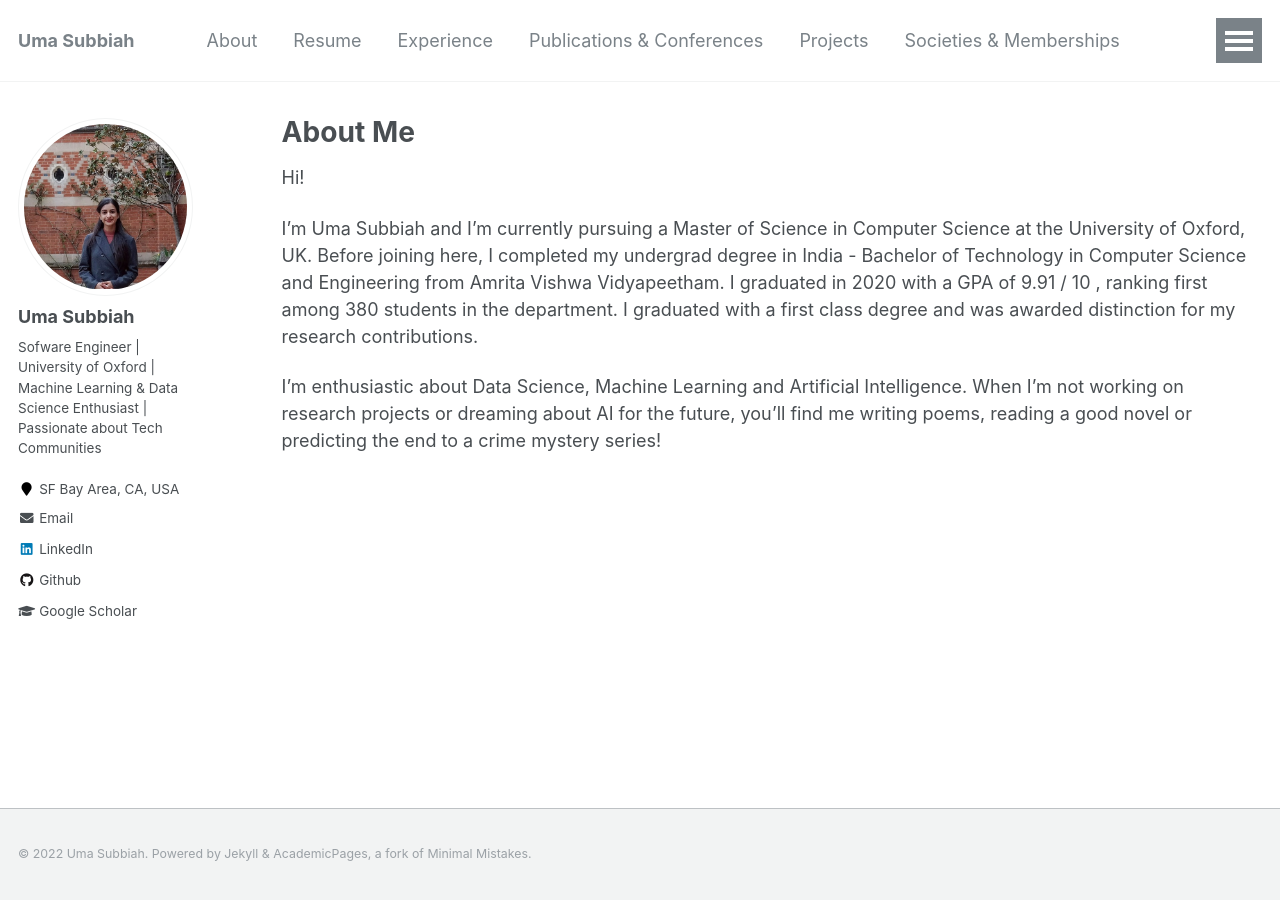
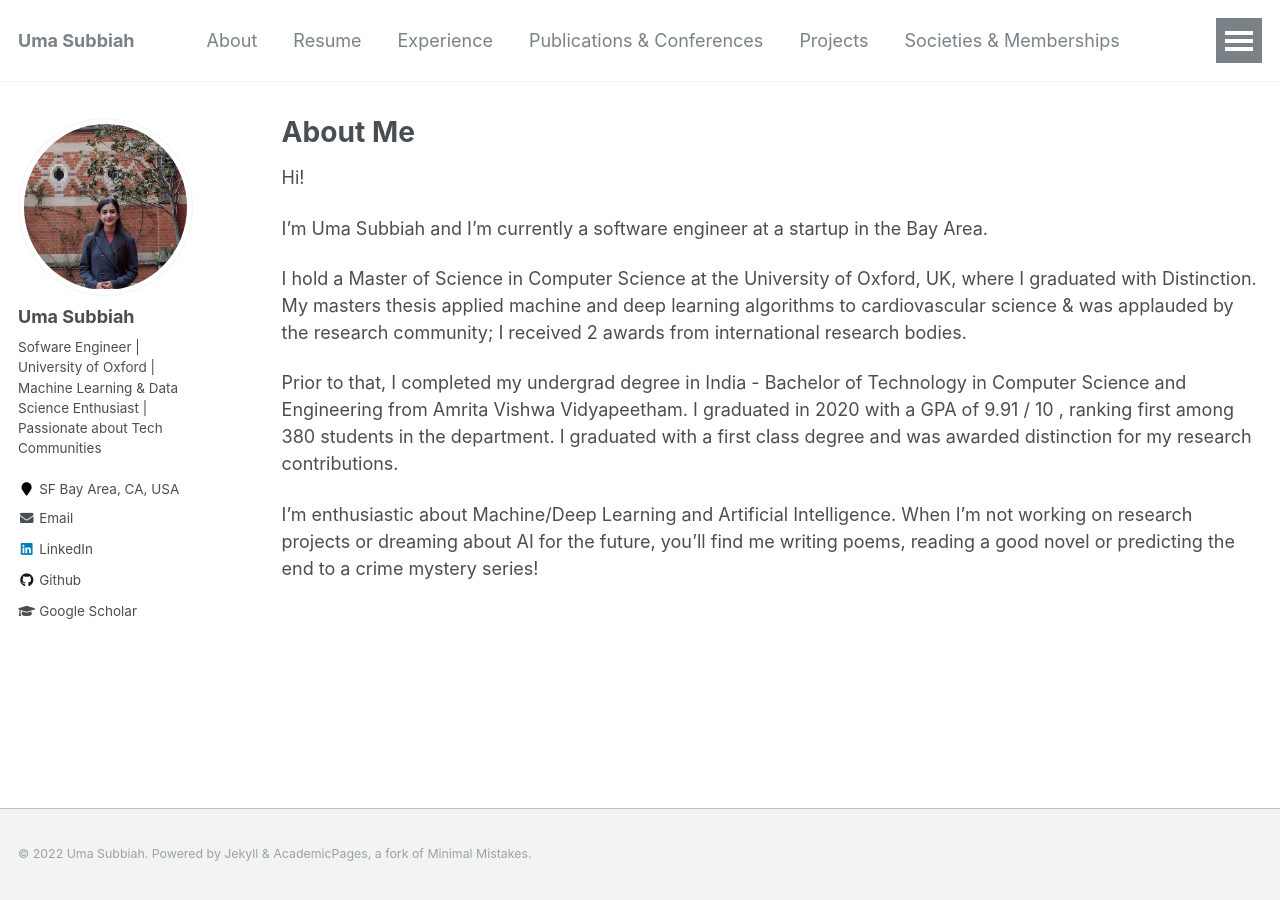
Before and after one commit to uma-subbiah/uma-subbiah.github.io, a Jekyll site: the page built from _pages/about.md, in a window 1280 px wide. Built offline with Jekyll 4.4.1, drawn with Linux system fonts in a browser that asks for light colours.

Commit message:
Update about.md

```diff
--- a/_pages/about.md
+++ b/_pages/about.md
@@ -11,7 +11,10 @@ redirect_from:
 
 Hi!
 
-I'm Uma Subbiah and I'm currently pursuing a Master of Science in Computer Science at the University of Oxford, UK.
-Before joining here, I completed my undergrad degree in India - Bachelor of Technology in Computer Science and Engineering from Amrita Vishwa Vidyapeetham. I graduated in 2020 with a GPA of 9.91 / 10 , ranking first among 380 students in the department. I graduated with a first class degree and was awarded distinction for my research contributions.
+I'm Uma Subbiah and I'm currently a software engineer at a startup in the Bay Area.
 
-I'm enthusiastic about Data Science, Machine Learning and Artificial Intelligence. When I'm not working on research projects or dreaming about AI for the future, you'll find me writing poems, reading a good novel or predicting the end to a crime mystery series!
+I hold a Master of Science in Computer Science at the University of Oxford, UK, where I graduated with Distinction. My masters thesis applied machine and deep learning algorithms to cardiovascular science & was applauded by the research community; I received 2 awards from international research bodies.
+
+Prior to that, I completed my undergrad degree in India - Bachelor of Technology in Computer Science and Engineering from Amrita Vishwa Vidyapeetham. I graduated in 2020 with a GPA of 9.91 / 10 , ranking first among 380 students in the department. I graduated with a first class degree and was awarded distinction for my research contributions.
+
+I'm enthusiastic about Machine/Deep Learning and Artificial Intelligence. When I'm not working on research projects or dreaming about AI for the future, you'll find me writing poems, reading a good novel or predicting the end to a crime mystery series!
```
